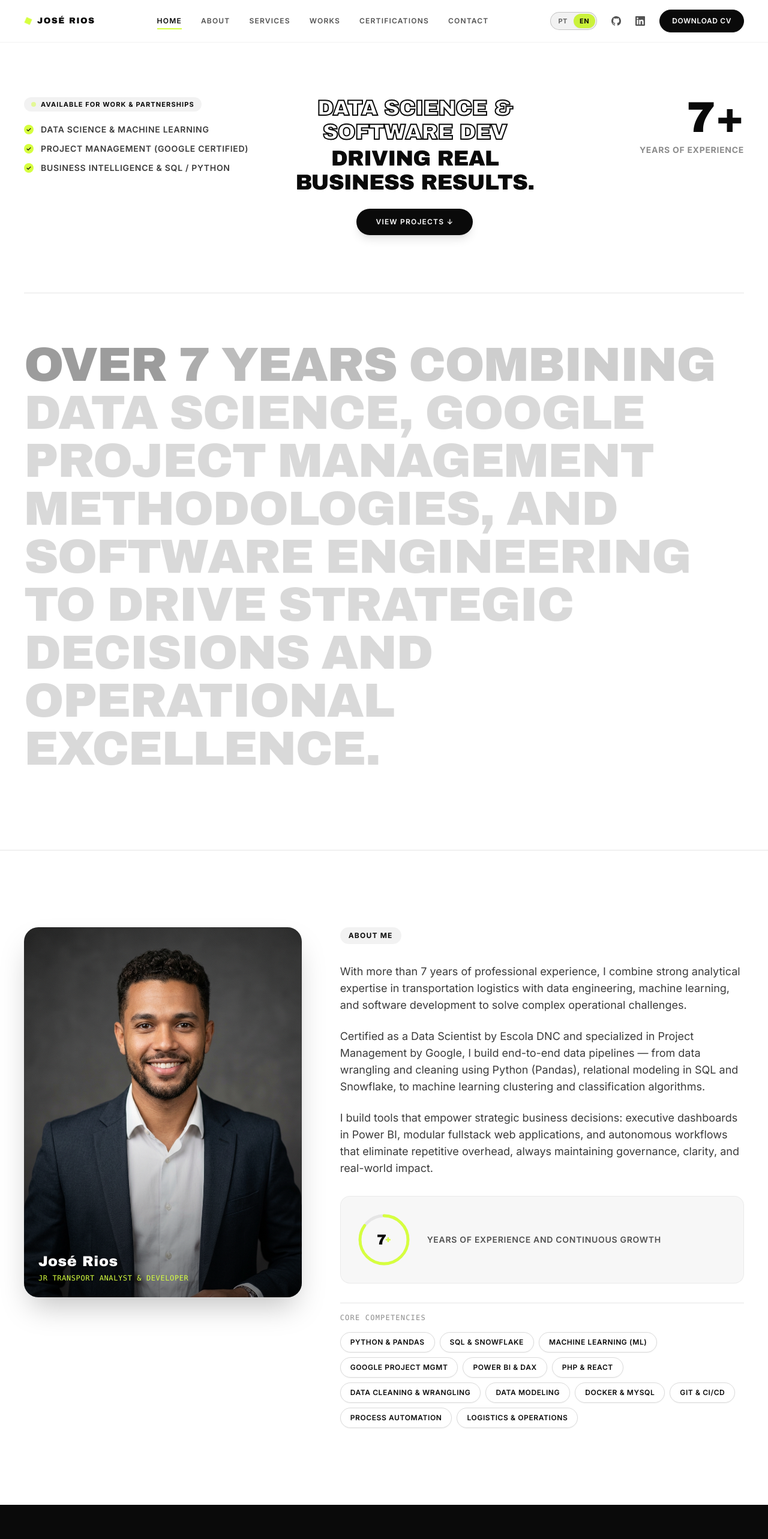
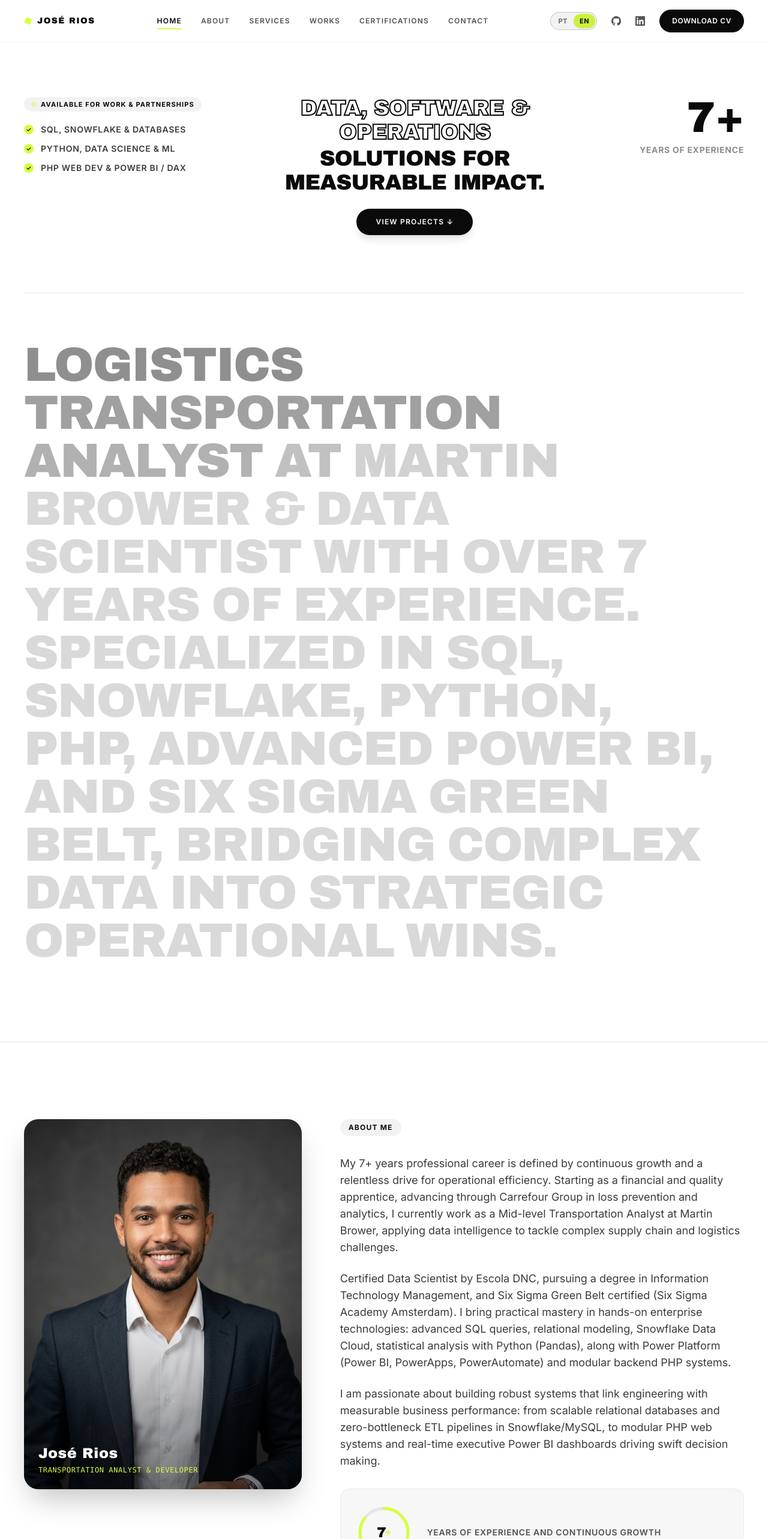
Before and after one commit to jviniciussouzarios-hue/jose-rios-portfolio, a React (Vite) app: page / in a window 1280 px wide. Shown: the top 2566 px of the page at 60% size. Built offline with nearby package versions, Linux system fonts and the light colour scheme; the HTML template or start-up script is replaced by a standard one.

Commit message:
feat: alinhar perfil completo linkedin martin brower e stack sql snowflake php 2026-09-04 19:24
Atualiza cargo para Analista de Transporte Pleno na Martin Brower, insere Six Sigma Green Belt, Google Gen AI, certificações reais e destaca SQL, Snowflake, PHP e Python na stack.

```diff
--- a/src/components/sections/ClientLogos.jsx
+++ b/src/components/sections/ClientLogos.jsx
@@ -55,8 +55,8 @@ const techStack = [
     ),
   },
   {
-    name: 'MySQL',
-    category: 'Relational DB',
+    name: 'SQL & MySQL',
+    category: 'Relational DB & Queries',
     icon: (
       <svg className="w-8 h-8" viewBox="0 0 24 24" fill="currentColor">
         <path d="M12 3C7 3 3 5.5 3 8.5v7C3 18.5 7 21 12 21s9-2.5 9-5.5v-7C21 5.5 17 3 12 3zm0 2c4.4 0 7 2 7 3.5S16.4 12 12 12s-7-2-7-3.5S7.6 5 12 5z" fill="#4479A1" />
--- a/src/data/translations.js
+++ b/src/data/translations.js
@@ -6,12 +6,13 @@
 export const translations = {
   pt: {
     meta: {
-      title: "José Rios | Cientista de Dados & Desenvolvedor",
-      description: "Portfólio profissional de José Rios — Cientista de Dados, Especialista em BI, Machine Learning, Gestão de Projetos Google e Desenvolvimento Web.",
+      title: "José Rios | Analista de Transporte Pleno & Desenvolvedor",
+      description: "Portfólio profissional de José Rios — Analista de Transporte Pleno na Martin Brower, Cientista de Dados, Especialista em SQL, Snowflake, Python, PHP, Power BI e Six Sigma Green Belt.",
     },
     personalInfo: {
       fullName: "José Rios",
-      roleTitle: "Analista de Transporte Jr & Desenvolvedor",
+      fullNameExtended: "José Vinicius de Souza Rios",
+      roleTitle: "Analista de Transporte Pleno & Desenvolvedor",
       tagline: "DATA SCIENCE & SOFTWARE DEV",
       email: "jviniciussouzarios@gmail.com",
       phone: "+55 (11) 93452-2514",
@@ -34,27 +35,27 @@ export const translations = {
     },
     hero: {
       offerings: [
-        "Ciência de Dados & Machine Learning",
-        "Gestão de Projetos (Google Certified)",
-        "Business Intelligence & SQL / Python",
+        "SQL, Snowflake & Bancos de Dados",
+        "Python, Ciência de Dados & ML",
+        "Desenvolvimento PHP & Power BI / DAX",
       ],
       stats: [
         { value: "7+", label: "Anos de Experiência" },
       ],
-      badge: "DISPONÍVEL PARA PROJETOS & OPORTUNIDADES",
-      titleLine1: "CIÊNCIA DE DADOS & DESENVOLVIMENTO",
-      titleLine2: "FOCADOS EM RESULTADOS REAIS.",
+      badge: "DISPONÍVEL PARA PROJETOS & PARCERIAS",
+      titleLine1: "DADOS, TECNOLOGIA & OPERAÇÕES",
+      titleLine2: "SOLUÇÕES PARA RESULTADOS REAIS.",
       viewProjects: "VER PROJETOS",
       statementHeadline:
-        "PROFISSIONAL COM MAIS DE 7 ANOS DE TRAJETÓRIA, UNINDO CIÊNCIA DE DADOS, METODOLOGIAS ÁGEIS DO GOOGLE E ENGENHARIA DE SOFTWARE PARA GERAR DECISÕES ESTRATÉGICAS E EFICIÊNCIA OPERACIONAL.",
+        "ANALISTA DE TRANSPORTE PLENO NA MARTIN BROWER E CIENTISTA DE DADOS COM MAIS DE 7 ANOS DE TRAJETÓRIA. UNINDO SQL, SNOWFLAKE, PYTHON, PHP E SIX SIGMA GREEN BELT PARA RESOLVER DESAFIOS LOGÍSTICOS E OPERACIONAIS REAIS.",
     },
     about: {
       sectionBadge: "QUEM SOU",
       title: "SOBRE MIM",
       paragraphs: [
-        "Com mais de 7 anos de atuação profissional, combino sólida visão analítica em transporte e logística com engenharia de dados, machine learning e desenvolvimento de software para resolver gargalos operacionais complexos.",
-        "Certificado como Cientista de Dados pela Escola DNC e especializado em Gestão de Projetos pelo Google, desenvolvo fluxos completos de dados — desde a limpeza e estruturação com Python (Pandas), modelagem relacional em SQL e Snowflake, até algoritmos de clusterização e classificação estatística.",
-        "Atuo na construção de ferramentas que apoiam decisões estratégicas: dashboards executivos em Power BI, portais modulares fullstack e automações que reduzem trabalho manual repetitivo, sempre com foco em governança, clareza e alto impacto prático.",
+        "Minha trajetória profissional de mais de 7 anos é marcada pela evolução constante e pela busca incessante por eficiência operacional. Iniciei minha carreira como jovem aprendiz nas áreas financeira e de qualidade, atuei no Grupo Carrefour em prevenção de perdas e análises com relatórios executivos, e hoje atuo como Analista de Transporte Pleno na Martin Brower, aplicando tecnologia para solucionar desafios logísticos de alta complexidade.",
+        "Cientista de Dados formado pela Escola DNC, graduando em Gestão em Tecnologia da Informação e certificado Six Sigma Green Belt (Six Sigma Academy Amsterdam). Possuo domínio prático no ecossistema completo de dados: consultas avançadas em SQL, modelagem relacional, Snowflake Data Cloud, análise estatística com Python (Pandas), além de Power Platform (Power BI, PowerApps, PowerAutomate) e desenvolvimento de sistemas corporativos modulares em PHP.",
+        "Sou movido por construir soluções que unem o melhor da tecnologia com o impacto financeiro e operacional do negócio: desde a engenharia de dados e queries otimizadas sem gargalos, até painéis de BI em tempo real e automações autônomas que erradicam processos manuais repetitivos.",
       ],
       experienceStat: {
         value: "7",
@@ -63,47 +64,47 @@ export const translations = {
       },
       skillsTitle: "STACK DE COMPETÊNCIAS",
       skills: [
-        "Python & Pandas",
-        "SQL & Snowflake",
-        "Machine Learning (ML)",
-        "Google Project Mgmt",
-        "Power BI & DAX",
-        "PHP & React",
-        "Data Cleaning & Wrangling",
-        "Modelagem de Dados",
-        "Docker & MySQL",
+        "SQL & Modelagem de Dados",
+        "Snowflake Data Cloud",
+        "Python (Pandas / Stats)",
+        "PHP (Backend & Web)",
+        "Power BI & DAX Avançado",
+        "Bancos de Dados & MySQL",
+        "Six Sigma Green Belt",
+        "Machine Learning (DNC)",
+        "Power Platform (Apps / Automate)",
+        "Google Cloud & Gen AI",
+        "Logística & Transporte (Martin Brower)",
         "Git & CI/CD",
-        "Automação de Processos",
-        "Logística & Transporte",
       ],
     },
     services: {
       sectionBadge: "ESPECIALIDADES",
       title: "SERVICES",
-      subtitle: "Soluções técnicas orientadas ao negócio",
+      subtitle: "Competências aplicadas à eficiência do negócio",
       items: [
         {
           id: "01",
-          title: "CIÊNCIA DE DADOS & MACHINE LEARNING",
-          subtags: ["+ PYTHON / PANDAS", "+ ML CLUSTER & REGRESSÃO", "+ DATA WRANGLING"],
+          title: "BANCO DE DADOS, SQL & SNOWFLAKE",
+          subtags: ["+ SNOWFLAKE DATA CLOUD", "+ SQL / MYSQL", "+ PIPELINES & ETL"],
           description:
-            "Tratamento avançado de dados brutos, análise estatística aprofundada e modelos preditivos em Machine Learning para antecipar cenários e otimizar recursos operacionais.",
+            "Modelagem relacional e dimensional, queries analíticas otimizadas de alta performance, data warehouses e integração de bases para garantir velocidade, integridade e governança.",
           image: "assets/img/service_data_bi.jpg",
         },
         {
           id: "02",
-          title: "BUSINESS INTELLIGENCE & SQL",
-          subtags: ["+ POWER BI / DAX", "+ SNOWFLAKE / MYSQL", "+ ETL PIPELINES"],
+          title: "CIÊNCIA DE DADOS & PYTHON",
+          subtags: ["+ PYTHON & PANDAS", "+ MACHINE LEARNING", "+ ANÁLISE ESTATÍSTICA"],
           description:
-            "Modelagem multidimensional, queries analíticas otimizadas e painéis interativos de alta fidelidade para acompanhar indicadores-chave com velocidade e precisão.",
+            "Limpeza e tratamento de dados complexos (wrangling), modelos de clusterização, regressão e classificação, além de automações com scripts Python para redução de esforço manual.",
           image: "assets/img/service_web_dev.jpg",
         },
         {
           id: "03",
-          title: "GESTÃO DE PROJETOS & DESENVOLVIMENTO",
-          subtags: ["+ GOOGLE PM METHODOLOGY", "+ FULLSTACK PHP / REACT", "+ AUTOMAÇÃO"],
+          title: "DESENVOLVIMENTO PHP, POWER BI & PROCESSOS",
+          subtags: ["+ PHP MODULAR / ES6", "+ POWER BI / DAX", "+ SIX SIGMA GREEN BELT"],
           description:
-            "Liderança na execução e planejamento de projetos ponta a ponta seguindo padrões Google, aliada à criação de sistemas web corporativos e fluxos automatizados.",
+            "Criação de sistemas e portais web com PHP modular, dashboards executivos para acompanhamento de KPIs logísticos e aplicação de metodologias de melhoria contínua de processos.",
           image: "assets/img/service_automation.jpg",
         },
       ],
@@ -115,7 +116,7 @@ export const translations = {
       items: [
         {
           id: "01",
-          title: "Dashboard Operacional de Frotas (CDNE)",
+          title: "Dashboard Operacional de Frotas & Transporte (CDNE)",
           category: "Data & BI",
           tags: ["POWER BI", "SNOWFLAKE", "LOGÍSTICA"],
           details:
@@ -146,7 +147,7 @@ export const translations = {
       ],
     },
     recognition: {
-      sectionBadge: "CERTIFICAÇÕES & FORMAÇÃO",
+      sectionBadge: "CERTIFICAÇÕES & CREDENCIAIS",
       title: "CERTIFICATIONS",
       subtitle: "Licenças Oficiais & Competências Chave",
       tableHeaders: {
@@ -159,43 +160,43 @@ export const translations = {
         {
           index: "01",
           institution: "Escola DNC",
-          role: "Cientista de Dados (Big Data & Python)",
+          role: "Cientista de Dados (Big Data, Python & ML)",
           year: "2026",
           image: "assets/img/service_data_bi.jpg",
         },
         {
           index: "02",
-          institution: "Google",
-          role: "Project Execution: Running the Project",
-          year: "2026",
+          institution: "Six Sigma Academy Amsterdam",
+          role: "Certificação Lean Six Sigma Green Belt",
+          year: "2024",
           image: "assets/img/service_automation.jpg",
         },
         {
           index: "03",
-          institution: "Escola DNC",
-          role: "Clusterização em Machine Learning",
-          year: "2026",
+          institution: "Google Cloud Skills Boost",
+          role: "Large Language Models & Generative AI",
+          year: "2025",
           image: "assets/img/work_cdne_dashboard.jpg",
         },
         {
           index: "04",
+          institution: "Google",
+          role: "Project Execution & Foundations of PM",
+          year: "2026",
+          image: "assets/img/work_server_migration.jpg",
+        },
+        {
+          index: "05",
           institution: "Escola DNC",
-          role: "Classificação & Regressão em ML",
+          role: "Clusterização, Classificação & Regressão em ML",
           year: "2026",
           image: "assets/img/service_web_dev.jpg",
         },
         {
-          index: "05",
-          institution: "Google",
-          role: "Project Planning & Foundations of PM",
-          year: "2026",
-          image: "assets/img/work_server_migration.jpg",
-        },
-        {
           index: "06",
-          institution: "Escola DNC",
-          role: "Análise de Dados com SQL & Estatística Python",
-          year: "2025/2026",
+          institution: "Udemy / Escola DNC",
+          role: "Power BI Avançado & Análise com SQL",
+          year: "2024/2025",
           image: "assets/img/service_data_bi.jpg",
         },
       ],
@@ -241,12 +242,13 @@ export const translations = {
 
   en: {
     meta: {
-      title: "José Rios | Data Scientist & Developer",
-      description: "Professional portfolio of José Rios — Data Scientist, BI Specialist, Machine Learning, Google Project Management, and Web Development.",
+      title: "José Rios | Transport Analyst & Software/Data Developer",
+      description: "Professional portfolio of José Rios — Mid-level Transport Analyst at Martin Brower, Data Scientist, SQL & Snowflake Specialist, Python, PHP, Power BI, and Six Sigma Green Belt.",
     },
     personalInfo: {
       fullName: "José Rios",
-      roleTitle: "Jr Transport Analyst & Developer",
+      fullNameExtended: "José Vinicius de Souza Rios",
+      roleTitle: "Transportation Analyst & Developer",
       tagline: "DATA SCIENCE & SOFTWARE DEV",
       email: "jviniciussouzarios@gmail.com",
       phone: "+55 (11) 93452-2514",
@@ -269,27 +271,27 @@ export const translations = {
     },
     hero: {
       offerings: [
-        "Data Science & Machine Learning",
-        "Project Management (Google Certified)",
-        "Business Intelligence & SQL / Python",
+        "SQL, Snowflake & Databases",
+        "Python, Data Science & ML",
+        "PHP Web Dev & Power BI / DAX",
       ],
       stats: [
         { value: "7+", label: "Years of Experience" },
       ],
       badge: "AVAILABLE FOR WORK & PARTNERSHIPS",
-      titleLine1: "DATA SCIENCE & SOFTWARE DEV",
-      titleLine2: "DRIVING REAL BUSINESS RESULTS.",
+      titleLine1: "DATA, SOFTWARE & OPERATIONS",
+      titleLine2: "SOLUTIONS FOR MEASURABLE IMPACT.",
       viewProjects: "VIEW PROJECTS",
       statementHeadline:
-        "OVER 7 YEARS COMBINING DATA SCIENCE, GOOGLE PROJECT MANAGEMENT METHODOLOGIES, AND SOFTWARE ENGINEERING TO DRIVE STRATEGIC DECISIONS AND OPERATIONAL EXCELLENCE.",
+        "LOGISTICS TRANSPORTATION ANALYST AT MARTIN BROWER & DATA SCIENTIST WITH OVER 7 YEARS OF EXPERIENCE. SPECIALIZED IN SQL, SNOWFLAKE, PYTHON, PHP, ADVANCED POWER BI, AND SIX SIGMA GREEN BELT, BRIDGING COMPLEX DATA INTO STRATEGIC OPERATIONAL WINS.",
     },
     about: {
       sectionBadge: "ABOUT ME",
       title: "ABOUT ME",
       paragraphs: [
-        "With more than 7 years of professional experience, I combine strong analytical expertise in transportation logistics with data engineering, machine learning, and software development to solve complex operational challenges.",
-        "Certified as a Data Scientist by Escola DNC and specialized in Project Management by Google, I build end-to-end data pipelines — from data wrangling and cleaning using Python (Pandas), relational modeling in SQL and Snowflake, to machine learning clustering and classification algorithms.",
-        "I build tools that empower strategic business decisions: executive dashboards in Power BI, modular fullstack web applications, and autonomous workflows that eliminate repetitive overhead, always maintaining governance, clarity, and real-world impact.",
+        "My 7+ years professional career is defined by continuous growth and a relentless drive for operational efficiency. Starting as a financial and quality apprentice, advancing through Carrefour Group in loss prevention and analytics, I currently work as a Mid-level Transportation Analyst at Martin Brower, applying data intelligence to tackle complex supply chain and logistics challenges.",
+        "Certified Data Scientist by Escola DNC, pursuing a degree in Information Technology Management, and Six Sigma Green Belt certified (Six Sigma Academy Amsterdam). I bring practical mastery in hands-on enterprise technologies: advanced SQL queries, relational modeling, Snowflake Data Cloud, statistical analysis with Python (Pandas), along with Power Platform (Power BI, PowerApps, PowerAutomate) and modular backend PHP systems.",
+        "I am passionate about building robust systems that link engineering with measurable business performance: from scalable relational databases and zero-bottleneck ETL pipelines in Snowflake/MySQL, to modular PHP web systems and real-time executive Power BI dashboards driving swift decision making.",
       ],
       experienceStat: {
         value: "7",
@@ -298,47 +300,47 @@ export const translations = {
       },
       skillsTitle: "CORE COMPETENCIES",
       skills: [
-        "Python & Pandas",
-        "SQL & Snowflake",
-        "Machine Learning (ML)",
-        "Google Project Mgmt",
-        "Power BI & DAX",
-        "PHP & React",
-        "Data Cleaning & Wrangling",
-        "Data Modeling",
-        "Docker & MySQL",
+        "SQL & Data Modeling",
+        "Snowflake Data Cloud",
+        "Python (Pandas / Stats)",
+        "PHP (Backend & Web)",
+        "Power BI & Advanced DAX",
+        "Databases & MySQL",
+        "Six Sigma Green Belt",
+        "Machine Learning (DNC)",
+        "Power Platform (Apps / Automate)",
+        "Google Cloud & Gen AI",
+        "Logistics & Transport (Martin Brower)",
         "Git & CI/CD",
-        "Process Automation",
-        "Logistics & Operations",
       ],
     },
     services: {
       sectionBadge: "EXPERTISE",
       title: "SERVICES",
-      subtitle: "Business-oriented technical solutions",
+      subtitle: "Technical competencies delivering business impact",
       items: [
         {
           id: "01",
-          title: "DATA SCIENCE & MACHINE LEARNING",
-          subtags: ["+ PYTHON / PANDAS", "+ ML CLUSTER & REGRESSION", "+ DATA WRANGLING"],
+          title: "DATABASES, SQL & SNOWFLAKE",
+          subtags: ["+ SNOWFLAKE DATA CLOUD", "+ SQL / MYSQL", "+ PIPELINES & ETL"],
           description:
-            "End-to-end processing of raw datasets, rigorous statistical analysis, and predictive Machine Learning models designed to anticipate operational demand and optimize resources.",
+            "Relational and dimensional modeling, high-performance analytical queries, scalable cloud data warehouses, and automated ETL pipelines ensuring integrity, security, and velocity.",
           image: "assets/img/service_data_bi.jpg",
         },
         {
           id: "02",
-          title: "BUSINESS INTELLIGENCE & SQL",
-          subtags: ["+ POWER BI / DAX", "+ SNOWFLAKE / MYSQL", "+ ETL PIPELINES"],
+          title: "DATA SCIENCE & PYTHON",
+          subtags: ["+ PYTHON & PANDAS", "+ MACHINE LEARNING", "+ STATISTICAL ANALYSIS"],
           description:
-            "Dimensional data modeling, high-performance analytical queries, and responsive executive dashboards for tracking mission-critical KPIs with speed and precision.",
+            "End-to-end processing of complex raw datasets (wrangling), clustering, classification and regression predictive models, and Python scripts eliminating repetitive overhead.",
           image: "assets/img/service_web_dev.jpg",
         },
         {
           id: "03",
-          title: "PROJECT MANAGEMENT & DEV",
-          subtags: ["+ GOOGLE PM METHODOLOGY", "+ FULLSTACK PHP / REACT", "+ AUTOMATION"],
+          title: "PHP DEVELOPMENT, POWER BI & PROCESSES",
+          subtags: ["+ MODULAR PHP / ES6", "+ POWER BI / DAX", "+ SIX SIGMA GREEN BELT"],
           description:
-            "Rigorous end-to-end project execution based on Google PM principles, paired with bespoke modular corporate systems and automated pipelines that eliminate bottlenecks.",
+            "Architecture of custom web portals in modular PHP, executive KPI tracking dashboards with optimized DAX formulas, and process optimization driven by Six Sigma methodologies.",
           image: "assets/img/service_automation.jpg",
         },
       ],
@@ -381,9 +383,9 @@ export const translations = {
       ],
     },
     recognition: {
-      sectionBadge: "CERTIFICATIONS & EDUCATION",
+      sectionBadge: "CERTIFICATIONS & CREDENTIALS",
       title: "CERTIFICATIONS",
-      subtitle: "Official Licenses & Key Credentials",
+      subtitle: "Official Licenses & Core Competencies",
       tableHeaders: {
         number: "No.",
         institution: "Issuing Organization",
@@ -394,43 +396,43 @@ export const translations = {
         {
           index: "01",
           institution: "Escola DNC",
-          role: "Data Scientist (Big Data & Python)",
+          role: "Data Scientist (Big Data, Python & ML)",
           year: "2026",
           image: "assets/img/service_data_bi.jpg",
         },
         {
           index: "02",
-          institution: "Google",
-          role: "Project Execution: Running the Project",
-          year: "2026",
+          institution: "Six Sigma Academy Amsterdam",
+          role: "Lean Six Sigma Green Belt Certification",
+          year: "2024",
           image: "assets/img/service_automation.jpg",
         },
         {
           index: "03",
-          institution: "Escola DNC",
-          role: "Clustering in Machine Learning",
-          year: "2026",
+          institution: "Google Cloud Skills Boost",
+          role: "Large Language Models & Generative AI",
+          year: "2025",
           image: "assets/img/work_cdne_dashboard.jpg",
         },
         {
           index: "04",
+          institution: "Google",
+          role: "Project Execution & Foundations of PM",
+          year: "2026",
+          image: "assets/img/work_server_migration.jpg",
+        },
+        {
+          index: "05",
           institution: "Escola DNC",
-          role: "Classification & Regression in ML",
+          role: "Clustering, Classification & Regression in ML",
           year: "2026",
           image: "assets/img/service_web_dev.jpg",
         },
         {
-          index: "05",
-          institution: "Google",
-          role: "Project Planning & Foundations of PM",
-          year: "2026",
-          image: "assets/img/work_server_migration.jpg",
-        },
-        {
           index: "06",
-          institution: "Escola DNC",
-          role: "SQL Data Analytics & Python Statistics",
-          year: "2025/2026",
+          institution: "Udemy / Escola DNC",
+          role: "Advanced Power BI & SQL Analytics",
+          year: "2024/2025",
           image: "assets/img/service_data_bi.jpg",
         },
       ],
```
